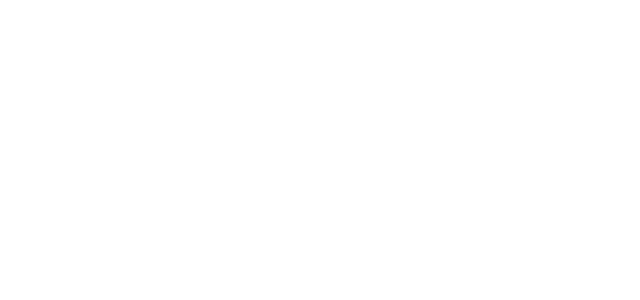
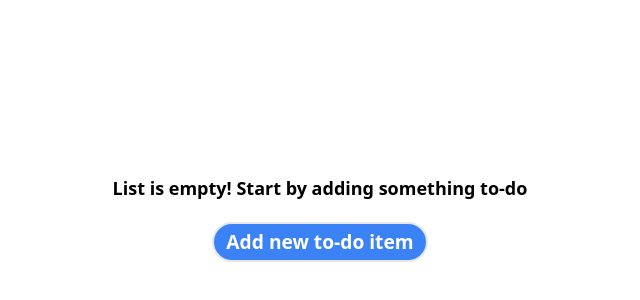
Before and after one commit to Simon7896/todo-app, a Next.js app: page / in a window 1280 px wide. Shown: the part 172-472 px from the top of the page, without its empty margins (320-960 px from the left). Built offline with nearby package versions, Linux system fonts and the light colour scheme.

Commit message:
Implemented main page

```diff
--- a/src/app/page.tsx
+++ b/src/app/page.tsx
@@ -1,5 +1,73 @@
+'use client'
+
+import { useState } from "react"
+import { TodoItem } from "./lib/definitions";
+import TodoList from "./components/todo-list";
+import AddButton from "./components/add-button";
+import AddTodoItemForm from "./components/add-todo-item-form";
+
 export default function Home() {
+  const [id, setId] = useState(0);
+  const [list, setList] = useState(Array<TodoItem>);
+  const [showForm, setShowForm] = useState(false);
+
+  function handleCheckChange(item: TodoItem) {
+    const updatedList = list.map((currentItem: TodoItem, ) => {
+      return (currentItem.key === item.key) ? item : currentItem;
+    });
+    setList(updatedList)
+  }
+
+  function insertListItem(title: string, description: string) {
+    let item: TodoItem = {
+      key: id,
+      title: title,
+      description: description,
+      checked: false
+    }
+    setList([...list, item])
+    setId(id+1)
+    setShowForm(false);
+  }
+
+  function deleteListItem(item: TodoItem) {
+    setList(list.filter((currentItem: TodoItem) => {
+      return currentItem.key !== item.key;
+    }))
+  }
+
+  function showTodoItemForm() {
+
+  }
+
+  const EmptyMessage = () => {
+    return (
+      <h1 className="w-100 text-lg font-bold">
+        List is empty! Start by adding something to-do
+      </h1>
+    );
+  };
+
   return (
-    <main></main>
+    <main className="w-screen h-screen flex flex-col items-center justify-center">
+      { (list.length > 0) ?
+      <div className="overflow-auto max-h-[50vh] p-4 bg-white">
+        <TodoList
+          items={list}
+          handleCheckChange={handleCheckChange}
+          handleDelete={deleteListItem}
+        />
+      </div> : <EmptyMessage/>
+      }
+      <AddButton onClick={() => setShowForm(true)}>
+        <p className="font-semibold">Add new to-do item</p>
+      </AddButton>
+      { (showForm)?
+        <AddTodoItemForm
+          handleCancel={()=>setShowForm(false)}
+          handleSubmit={insertListItem}
+        /> : <></>
+      }
+    </main>
   )
 }
```
